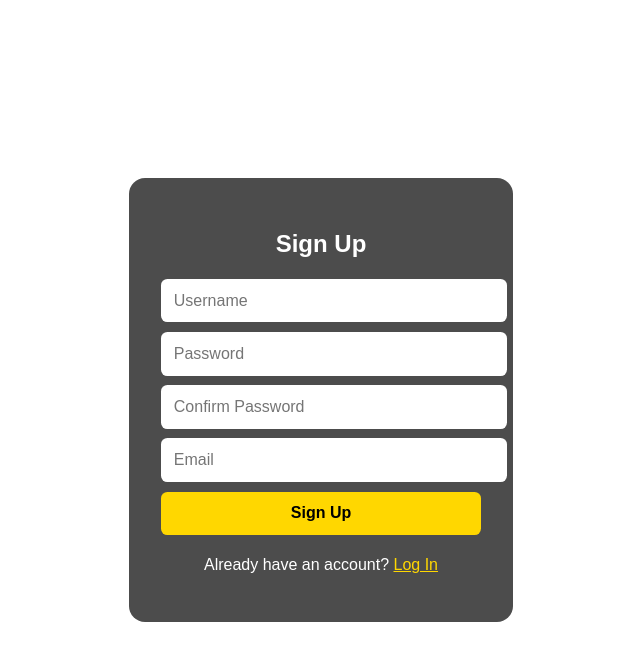
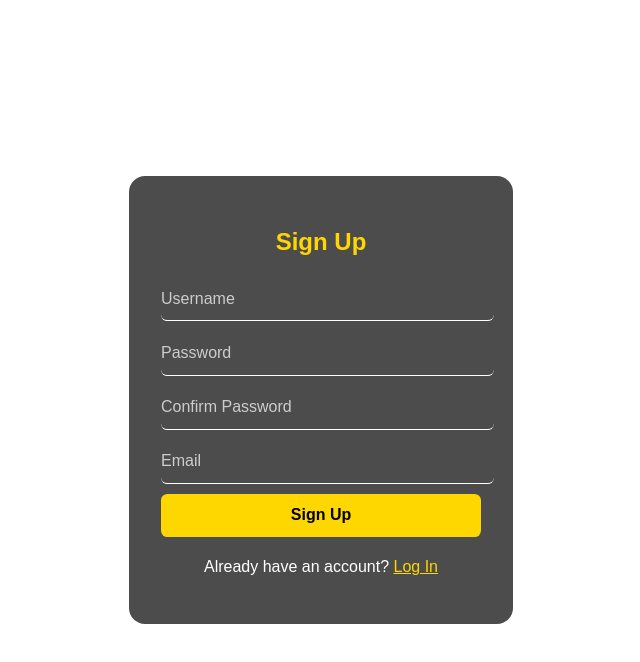
Before and after one commit to Pvpgodkill124/remidernova-frontend, a plain HTML site: page index.html in a window 1280 px wide. Both pictures are taken after a click on the link "Sign Up". Shown: the whole page, without its empty margins (319-959 px from the left). Drawn offline with Linux system fonts and the light colour scheme.

Commit message:
Update index.html

```diff
--- a/index.html
+++ b/index.html
@@ -16,14 +16,14 @@
     align-items: center;
   }
   .container {
-    background: rgba(0,0,0,0.7);
+    background: rgba(0,0,0,0.7); /* transparent black overlay */
     padding: 2rem;
     border-radius: 1rem;
     width: 100%;
     max-width: 320px;
     color: #fff;
   }
-  h2 { text-align: center; margin-bottom: 1rem; }
+  h2 { text-align: center; margin-bottom: 1rem; color: #FFD700; }
   input, button {
     width: 100%;
     padding: 0.8rem;
@@ -33,11 +33,14 @@
     font-size: 1rem;
   }
   input {
-    background: #fff;
-    color: #000;
+    background: transparent;
+    border-bottom: 1px solid #fff;
+    color: #fff;
+    padding-left: 0;
   }
+  input::placeholder { color: #ccc; }
   button {
-    background-color: #FFD700; /* yellow */
+    background-color: #FFD700;
     color: #000;
     cursor: pointer;
     font-weight: bold;
@@ -47,7 +50,7 @@
     cursor: pointer;
     text-decoration: underline;
   }
-  .error { color: red; font-size: 0.9rem; margin:0.3rem 0; }
+  .error { color: red; font-size: 0.9rem; margin: 0.3rem 0; }
   p { text-align: center; }
 </style>
 </head>
@@ -76,9 +79,8 @@
   <p>Already have an account? <a id="to-login">Log In</a></p>
 </div>
 
-<!-- Firebase SDK -->
+<!-- Firebase & Firestore -->
 <script type="module">
-  // Import Firestore & Auth SDKs
   import { initializeApp } from "https://www.gstatic.com/firebasejs/9.24.0/firebase-app.js";
   import { getAuth, createUserWithEmailAndPassword, signInWithEmailAndPassword } from "https://www.gstatic.com/firebasejs/9.24.0/firebase-auth.js";
   import { getFirestore, doc, setDoc } from "https://www.gstatic.com/firebasejs/9.24.0/firebase-firestore.js";
@@ -96,6 +98,7 @@
   const auth = getAuth(app);
   const db = getFirestore(app);
 
+  document.addEventListener('DOMContentLoaded', () => {
     const loginContainer = document.getElementById('login-container');
     const signupContainer = document.getElementById('signup-container');
 
@@ -111,7 +114,6 @@
       alert('Reset password feature coming soon.');
     };
 
-  // Sign up
     document.getElementById('signup-btn').onclick = async () => {
       const username = document.getElementById('signup-username').value.trim();
       const password = document.getElementById('signup-password').value;
@@ -143,8 +145,7 @@
 
       try {
         const userCredential = await createUserWithEmailAndPassword(auth, email, password);
-      const uid = userCredential.user.uid;
-      await setDoc(doc(db, "users", uid), { username, email });
+        await setDoc(doc(db, "users", userCredential.user.uid), { username, email });
         alert('Sign up successful — please log in.');
         signupContainer.style.display = 'none';
         loginContainer.style.display = 'block';
@@ -153,18 +154,15 @@
       }
     };
 
-  // Log in
     document.getElementById('login-btn').onclick = async () => {
       const email = document.getElementById('login-email').value.trim();
       const password = document.getElementById('login-password').value;
       const errorEl = document.getElementById('login-error');
       errorEl.textContent = '';
-
       if (!email || !password) {
         errorEl.textContent = 'Please fill all required fields';
         return;
       }
-
       try {
         await signInWithEmailAndPassword(auth, email, password);
         window.location.href = 'dashboard.html';
@@ -172,6 +170,8 @@
         errorEl.textContent = e.message || 'Error logging in';
       }
     };
+  });
 </script>
+
 </body>
 </html>
```
Lines whose indentation alone changed are shown as unchanged.
